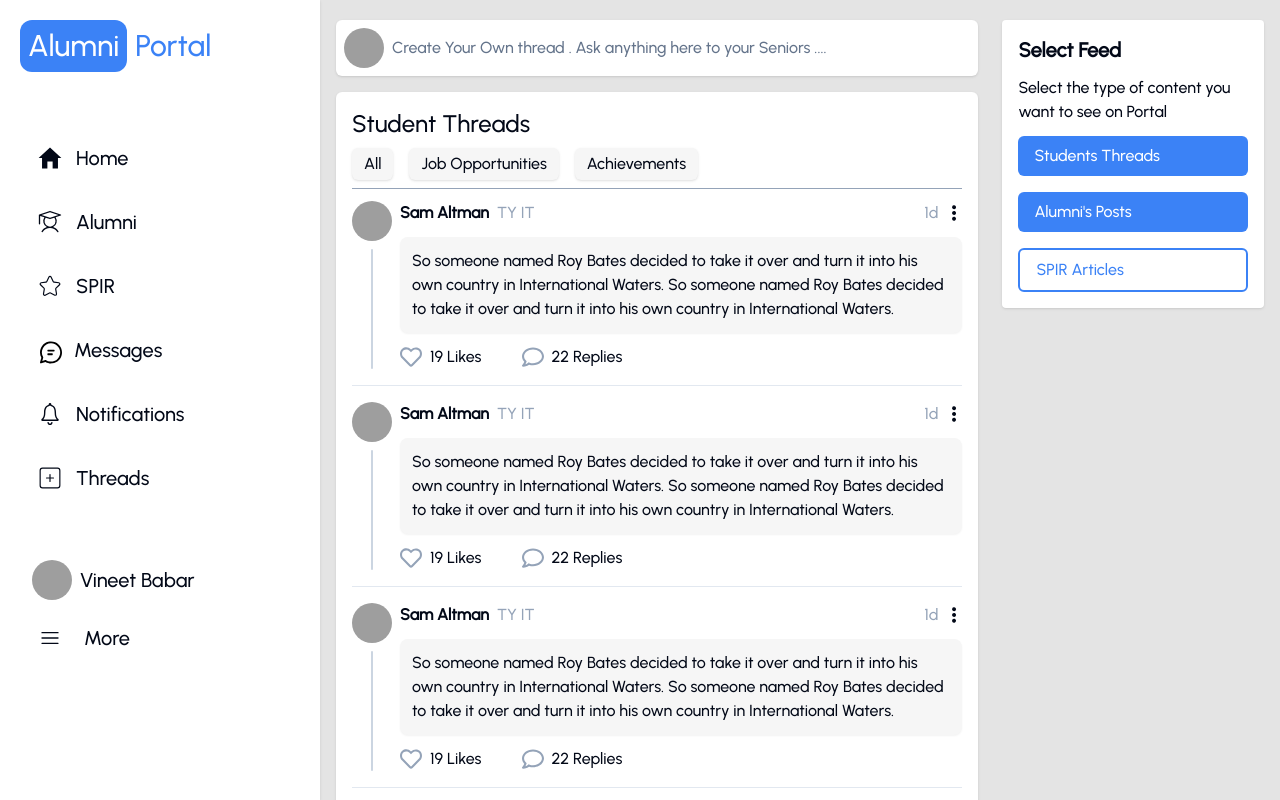
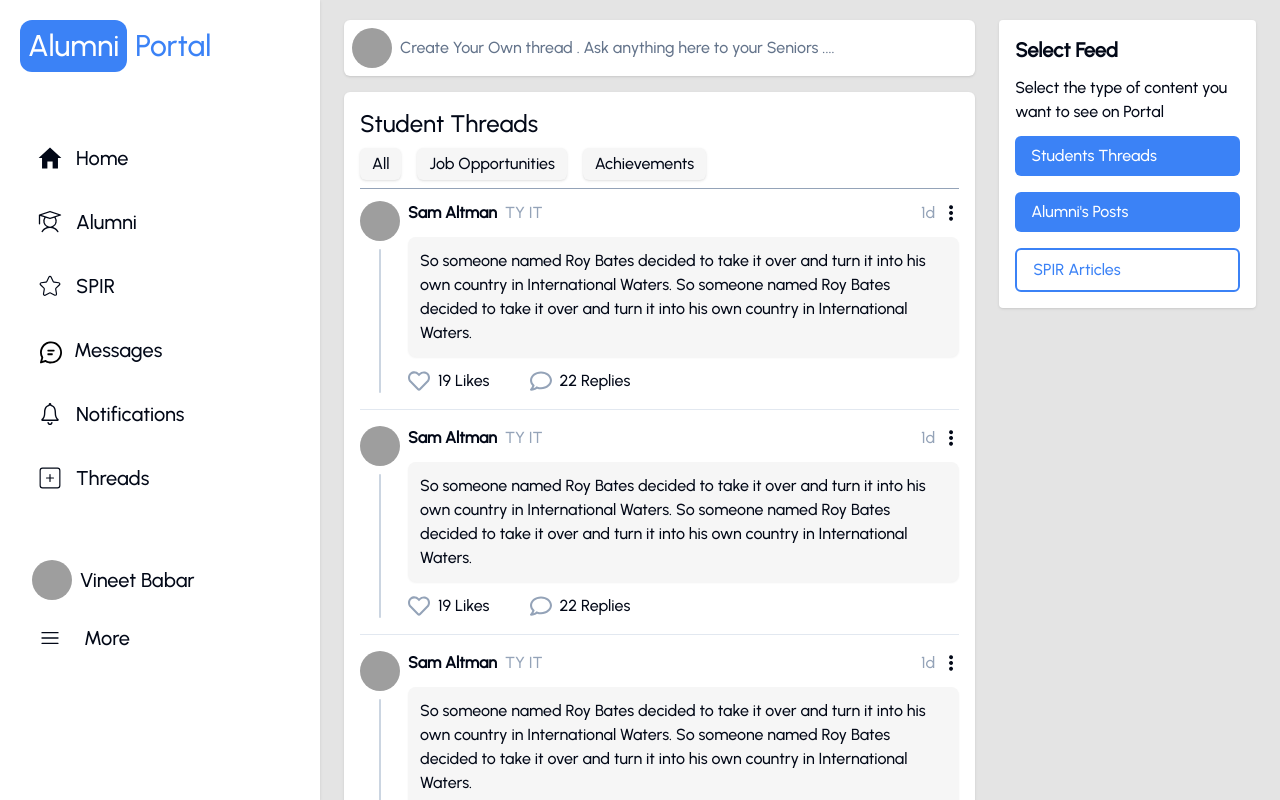
Before and after one commit to Himan-Miku/alumni-portal, a Next.js app in the folder apps/newui/: page / in a window 1280 px wide. Shown: the top 800 px of the page. Built offline with nearby package versions, Linux system fonts and the light colour scheme; grey boxes are pictures that could not be loaded.

Commit message:
style: some spacing

```diff
--- a/apps/newui/app/page.tsx
+++ b/apps/newui/app/page.tsx
@@ -5,7 +5,7 @@ import React from "react";
 
 const page = () => {
   return (
-    <div className="my-5 mx-4 grid grid-cols-10 gap-6 w-full">
+    <div className="my-5 mx-6 grid grid-cols-10 gap-6 w-full">
       <div className="col-span-10 lg:col-span-7 flex flex-col gap-4 w-full ">
         <CreateThread></CreateThread>
         <StudentsThreads></StudentsThreads>
```
